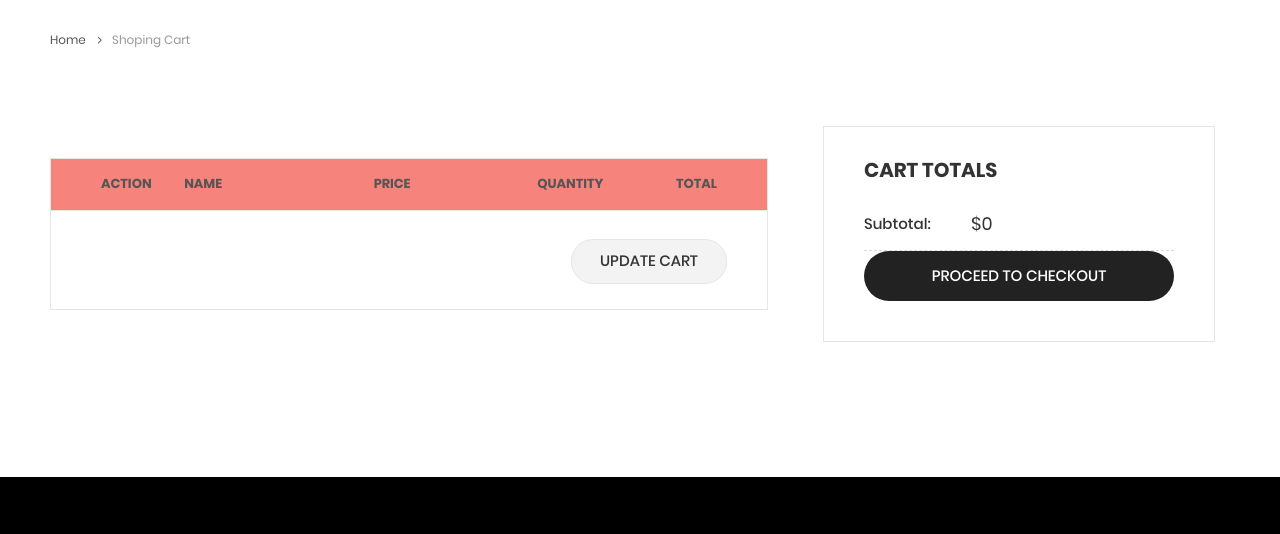
After one commit to chondromollikaahmed/WearIt, a PHP site: page /cartaltr.php in a window 1280 px wide. The commit adds this page. Shown: the part 437-971 px from the top of the page. Run offline with PHP 8.4, Linux system fonts and the light colour scheme; lists and menus that the app fills with data are empty.

Commit message:
new bug fix

```diff
--- /dev/null
+++ b/Clients/cartaltr.php
@@ -0,0 +1,138 @@
+<!DOCTYPE html>
+<html lang="en">
+<?php
+session_start();
+ include ("../partials/head.php");
+include ("includes/headinc.php");
+
+?>
+<body class>
+	<?php
+	include ("includes/header.php");
+
+
+?>
+
+	<!-- breadcrumb -->
+	<div class="container">
+		<div class="bread-crumb flex-w p-l-25 p-r-15 p-t-30 p-lr-0-lg">
+			<a href="index.html" class="stext-109 cl8 hov-cl1 trans-04">
+				Home
+				<i class="fa fa-angle-right m-l-9 m-r-10" aria-hidden="true"></i>
+			</a>
+
+			<span class="stext-109 cl4">
+				Shoping Cart
+			</span>
+		</div>
+	</div>
+
+
+	<!-- Shoping Cart -->
+	<div class="bg0 p-t-75 p-b-85">
+		<div class="container">
+			<div class="row">
+				<div class="col-lg-10 col-xl-7 m-lr-auto m-b-50">
+					<div class="m-l-25 m-r--38 m-lr-0-xl">
+						<div class="wrap-table-shopping-cart">
+
+                        <form action="cartremove.php" method="POST" id="abcd">
+</form>
+							<table class="table-shopping-cart">
+								<tr class="table_head">
+									<th class="column-1">Action</th>
+									<th class="column-2">Name</th>
+									<th class="column-3">Price</th>
+									<th class="column-4">Quantity</th>
+									<th class="column-5">Total</th>
+								</tr>
+								<?php
+								$total=0;
+								if (isset($_SESSION['cart'])) {
+
+									foreach ($_SESSION['cart'] as $key => $value) {
+									$total=$total+$value['item_price'];
+
+
+
+
+								?>
+								<tr class="table_row">
+
+									<td class="column-1">
+											<button form="abcd" class="btn btn-sm btn-outline-danger" name="remove">Remove</button>
+											<input form="abcd" type="hidden" name="item_name" value="<?php echo $value['item_name'] ?>">
+									</td>
+									<td class="column-2"><?php echo $value['item_name'] ?>;</td>
+									<td class="column-3">$ <?php echo $value['item_price'] ?></td>
+									<td class="column-4">
+										<div class="wrap-num-product flex-w m-l-auto m-r-0">
+											<div class="btn-num-product-down cl8 hov-btn3 trans-04 flex-c-m">
+												<i class="fs-16 zmdi zmdi-minus"></i>
+											</div>
+
+											<input class="mtext-104 cl3 txt-center num-product" type="number" name="num-product1" value="<?php echo $value['quantity'] ?>">
+
+											<div class="btn-num-product-up cl8 hov-btn3 trans-04 flex-c-m">
+												<i class="fs-16 zmdi zmdi-plus"></i>
+											</div>
+										</div>
+									</td>
+									<td class="column-5">$ <?php echo $value['item_price'] ?></td>
+								</tr>
+								<?php }
+
+								} ?>
+
+							</table>
+						</div>
+
+						<div class="flex-w flex-sb-m bor15 p-t-18 p-b-15 p-lr-40 p-lr-15-sm">
+							<div class="flex-w flex-m m-r-20 m-tb-5">
+
+							</div>
+
+							<div class="flex-c-m stext-101 cl2 size-119 bg8 bor13 hov-btn3 p-lr-15 trans-04 pointer m-tb-10">
+								Update Cart
+							</div>
+						</div>
+					</div>
+				</div>
+
+				<div class="col-sm-10 col-lg-7 col-xl-5 m-lr-auto m-b-50">
+					<div class="bor10 p-lr-40 p-t-30 p-b-40 m-l-63 m-r-40 m-lr-0-xl p-lr-15-sm">
+						<h4 class="mtext-109 cl2 p-b-30">
+							Cart Totals
+						</h4>
+
+						<div class="flex-w flex-t bor12 p-b-13">
+							<div class="size-208">
+								<span class="stext-110 cl2">
+									Subtotal:
+								</span>
+							</div>
+
+							<div class="size-209">
+								<span class="mtext-110 cl2">
+									$<?php echo $total ?>
+								</span>
+							</div>
+						</div>
+
+						<button onclick="location.href='cart2.php'" class="flex-c-m stext-101 cl0 size-116 bg3 bor14 hov-btn3 p-lr-15 trans-04 pointer">
+							Proceed to Checkout
+						</button>
+					</div>
+				</div>
+			</div>
+		</div>
+	</div>
+
+
+
+
+	<?php
+	include('includes/footer.php');
+	?>
+</body>
+</html>
--- a/Clients/detailTemp.php
+++ b/Clients/detailTemp.php
@@ -59,7 +59,11 @@ include ("includes/header.php");
                 </select>
 
                 <input type="number" value="1">
-                <a href="" class="btn">Add to cart</a>
+                <a href="
+
+                carthandler.php?cart_id=<?php echo $final['product_id'] ?>&cart_name=<?php echo $final['product_name'] ?>&cart_price=<?php echo $final['product_price'] ?>
+
+                " class="btn">Add to cart</a>
                 <h3>Product details</h3>
                <p><?php echo $final['product_description'] ?></p>
 
--- a/Clients/includes/header.php
+++ b/Clients/includes/header.php
@@ -15,8 +15,9 @@
             </nav>
 
 
-
+            <a href="cart.php">
             <img src="images/cart.png" width="30px" height="30px">
+            </a>
             <img src="images/menu.png" class="menu" onclick="menutoggle()">
 
 
--- a/Clients/includes/headerminimal.php
+++ b/Clients/includes/headerminimal.php
@@ -16,7 +16,9 @@
 
 
 
+            <a href="cart.php">
             <img src="images/cart.png" width="30px" height="30px">
+            </a>
             <img src="images/menu.png" class="menu" onclick="menutoggle()">
 
 
--- a/Clients/register&Login.php
+++ b/Clients/register&Login.php
@@ -136,7 +136,7 @@ include ("includes/header.php");
 
 
 
-
+				</div>
 
 	<?php
 include ("includes/footer.php");
```
Also changed, not shown: Clients/aboutus.html (deleted, +0 -65 lines), Clients/aboutus.php (added, +101 -0 lines), Clients/cart.php (+32 -45 lines), Clients/carthandler.php (added, +23 -0 lines), Clients/cartremove.php (added, +25 -0 lines).
